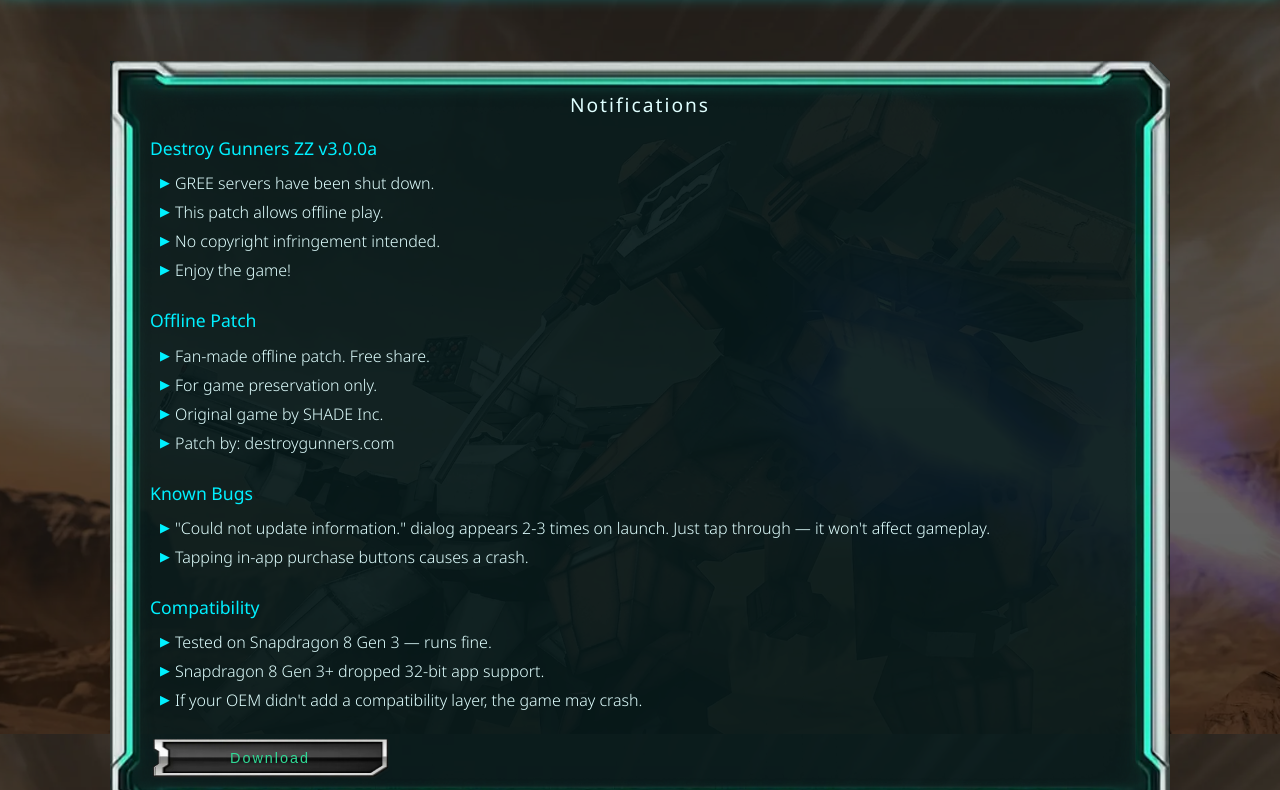
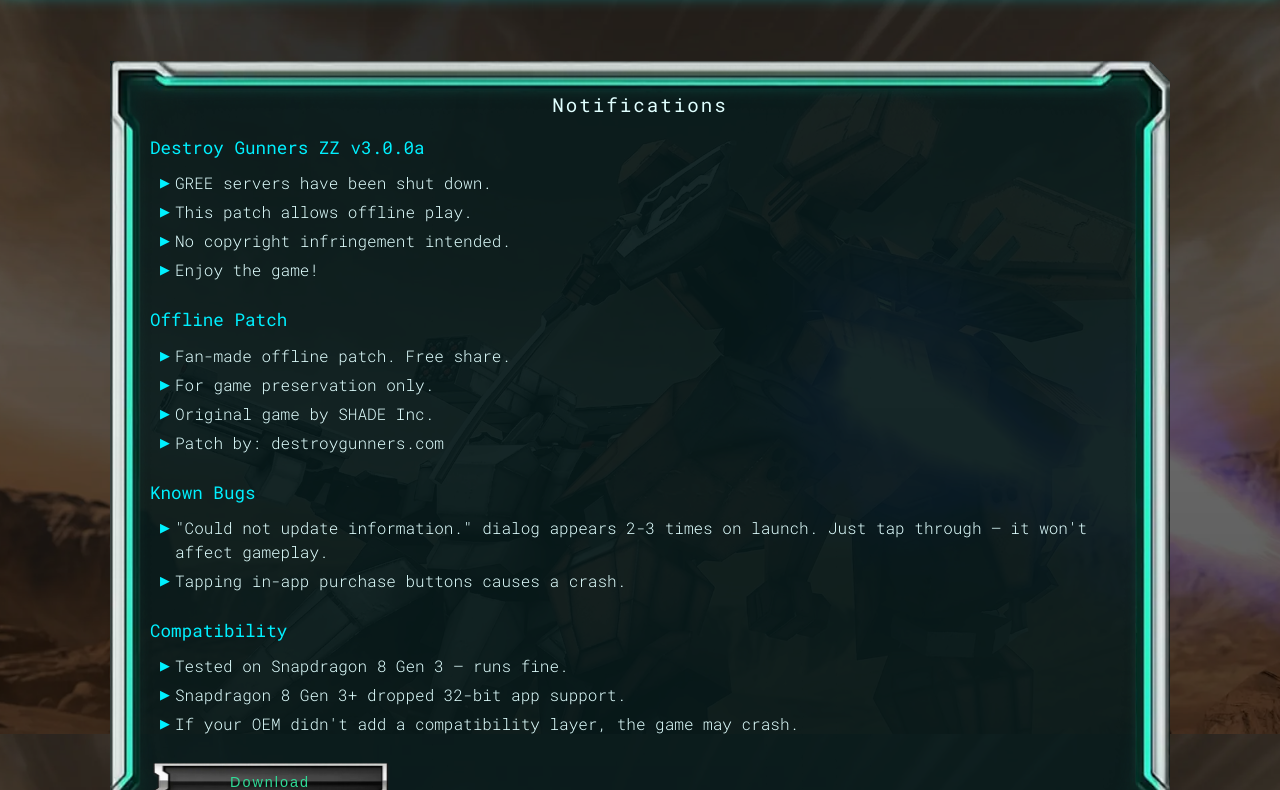
Before and after one commit to wyhshines-boop/destroygunners, an Astro site: page / in a window 1280 px wide. Shown: the part 66-856 px from the top of the page. Built offline with nearby package versions, Linux system fonts and the light colour scheme; Astro itself is replaced by a stand-in of ours.

```diff
--- a/src/layouts/Layout.astro
+++ b/src/layouts/Layout.astro
@@ -21,7 +21,7 @@ const bgSrcs = [bg1, bg2, bg3, bg4, bg5].map(b => b.src);
 		<link rel="preconnect" href="https://fonts.googleapis.com" />
 		<link rel="preconnect" href="https://fonts.gstatic.com" crossorigin />
 		<link
-			href="https://fonts.googleapis.com/css2?family=Noto+Sans:wght@300;400&display=swap"
+			href="https://fonts.googleapis.com/css2?family=Roboto+Mono:wght@300;400;500;700&display=swap"
 			rel="stylesheet"
 		/>
 		<meta name="generator" content={Astro.generator} />
@@ -87,7 +87,7 @@ const bgSrcs = [bg1, bg2, bg3, bg4, bg5].map(b => b.src);
 		background-attachment: fixed;
 		background-repeat: no-repeat;
 		color: #e0ffff;
-		font-family: "Noto Sans", sans-serif;
+		font-family: "Roboto Mono", monospace;
 		font-weight: 300;
 		line-height: 1.5;
 	}
```
